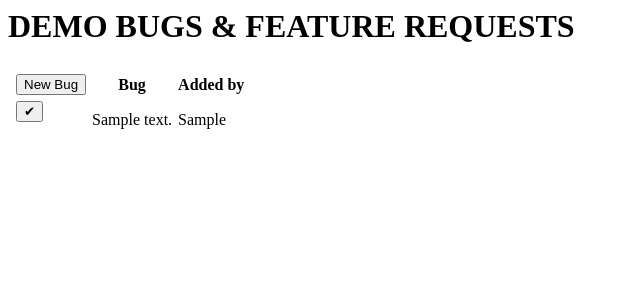
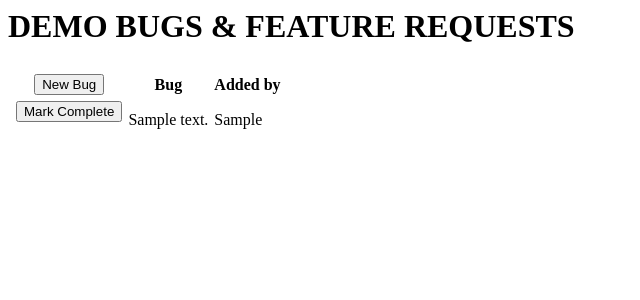
Before and after one commit to wellheup/TeacherDiscordBot, a Flask app: page /bugs in a window 1280 px wide. Shown: the top 300 px of the page, without its empty margins (0-640 px from the left). Run offline with Flask 3, Linux system fonts and the light colour scheme; tables that the repository leaves empty hold one stand-in row (values such as "Sample post"); some libraries are stand-ins or nearby versions.

Commit message:
changed button text because check mark was too ambiguous

```diff
--- a/templates/bugs.html
+++ b/templates/bugs.html
@@ -17,7 +17,7 @@
 						<!-- Delete/Complete Button -->
 						<form method="POST" class="d-inline" action="/delete_bug_id?url_suffix={{url_suffix}}">
 							<input type="hidden" name="bug_id" value="{{ bug.bug_id }}" />
-							<button type="submit" class="btn btn-sm btn-success">✔</button>
+							<button type="submit" class="btn btn-sm btn-success">Mark Complete</button>
 						</form>
 					</td>
 					<td style="padding: 2px;">{{ bug.description }}</td>
```
